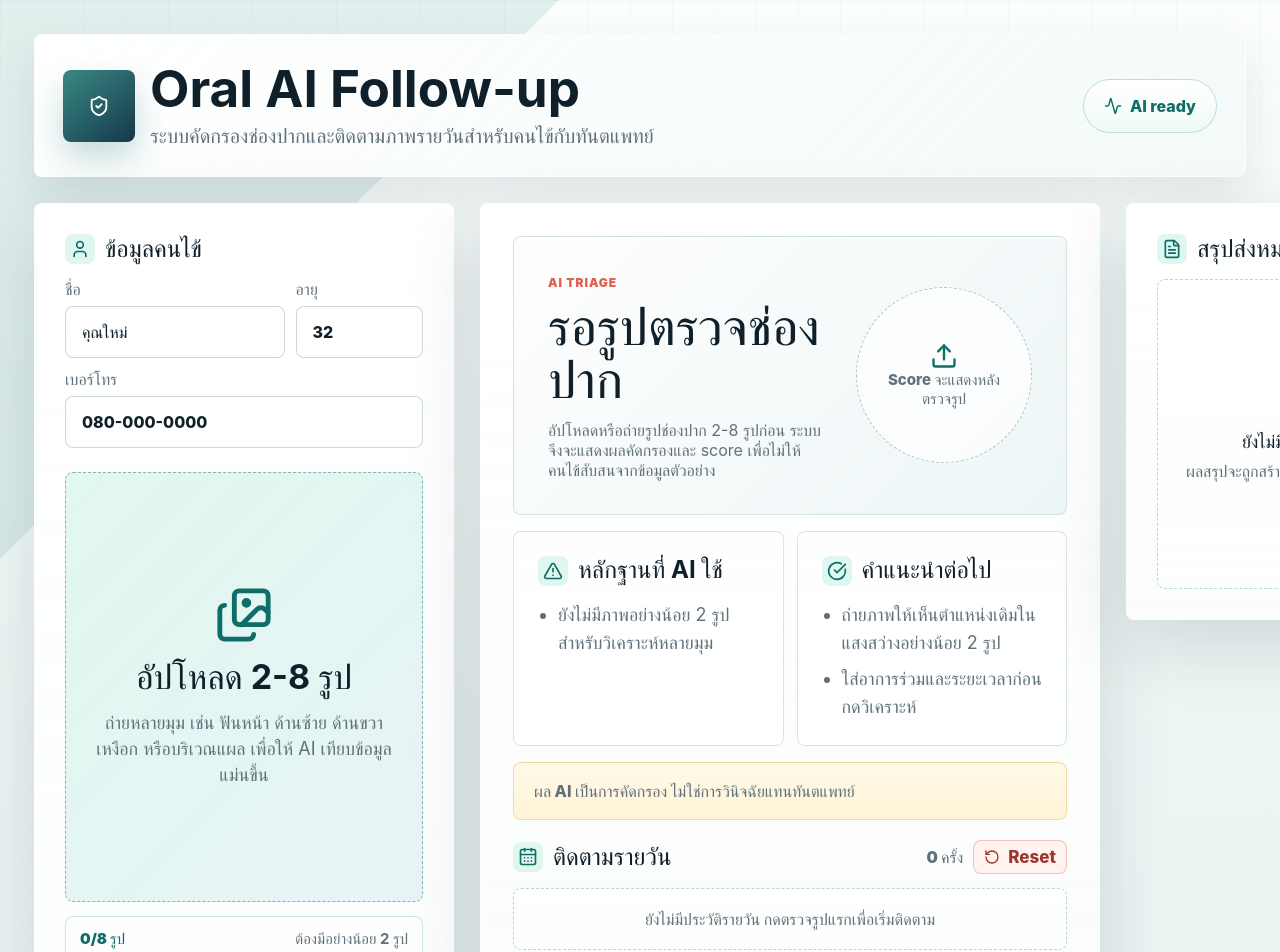
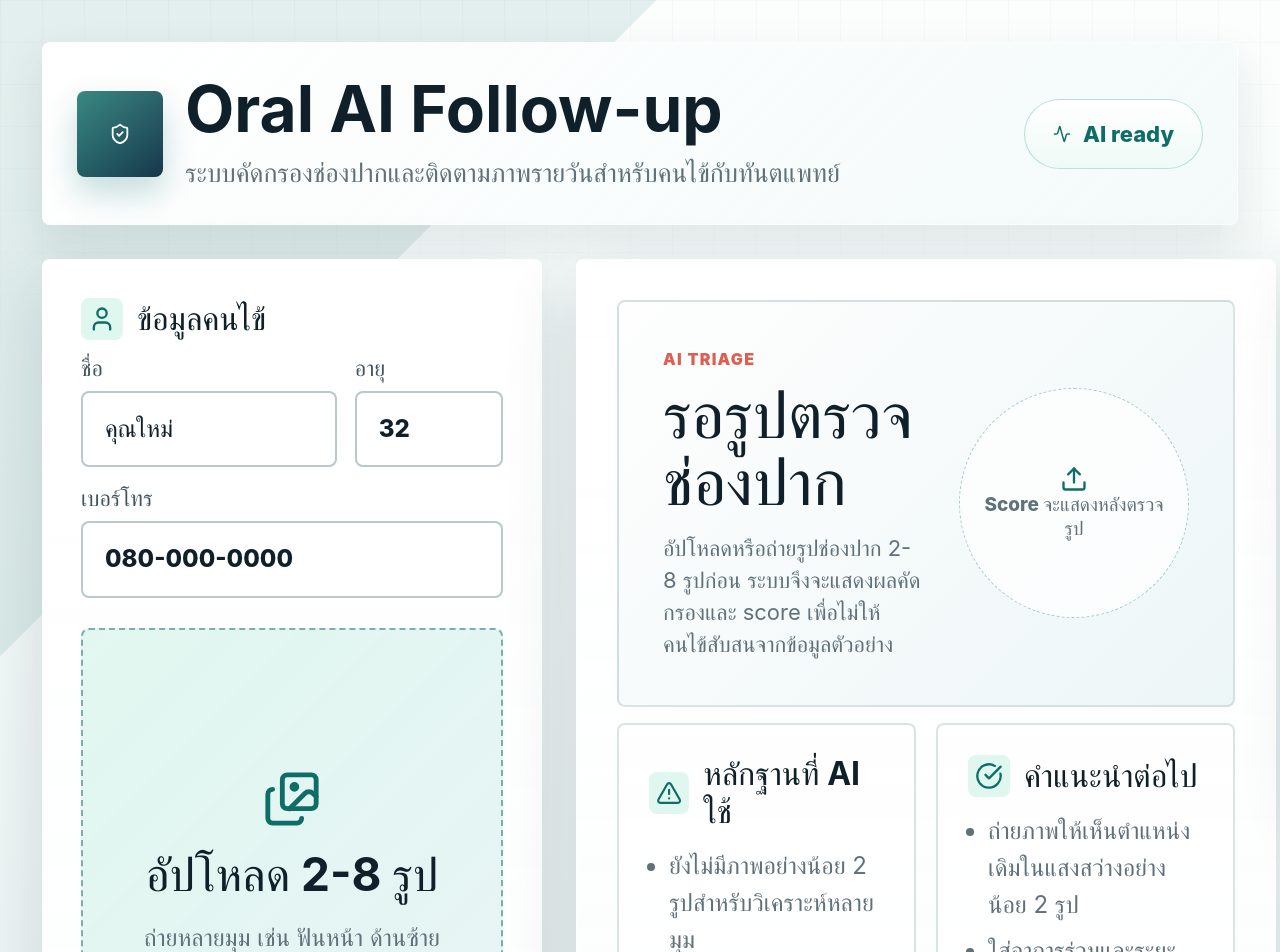
Before and after one commit to ZENLIK02/Teeth-Disease-AI, a React (Vite) app: page / in a window 1280 px wide. Shown: the top 952 px of the page. Built offline with nearby package versions, Linux system fonts and the light colour scheme.

Commit message:
Improve elderly-friendly UI sizing

```diff
--- a/src/App.css
+++ b/src/App.css
@@ -11,11 +11,12 @@
   --navy: #17364a;
   --panel: rgba(255, 255, 255, 0.82);
   --shadow: 0 24px 70px rgba(28, 56, 66, 0.16);
+  font-size: 20px;
 }
 
 .app-shell {
   min-height: 100svh;
-  padding: 34px;
+  padding: 42px;
   color: var(--ink);
   background:
     linear-gradient(135deg, rgba(15, 109, 104, 0.1) 0 20%, transparent 20% 100%),
@@ -45,8 +46,8 @@
 
 .topbar {
   max-width: 1840px;
-  margin: 0 auto 26px;
-  padding: 28px;
+  margin: 0 auto 34px;
+  padding: 34px;
   display: flex;
   align-items: center;
   justify-content: space-between;
@@ -71,13 +72,13 @@
 }
 
 .brand-lockup {
-  gap: 15px;
+  gap: 22px;
   min-width: 0;
 }
 
 .brand-mark {
-  width: 72px;
-  height: 72px;
+  width: 86px;
+  height: 86px;
   flex: 0 0 auto;
   display: grid;
   place-items: center;
@@ -97,26 +98,28 @@
 }
 
 h1 {
-  font-size: clamp(38px, 4vw, 62px);
+  font-size: clamp(48px, 5vw, 76px);
   line-height: 1;
   letter-spacing: 0;
 }
 
 .brand-lockup p {
-  margin-top: 10px;
+  margin-top: 14px;
   color: var(--muted);
-  font-size: 20px;
+  font-size: 26px;
+  line-height: 1.35;
 }
 
 .status-pill {
-  gap: 8px;
-  min-height: 54px;
-  padding: 0 20px;
+  gap: 12px;
+  min-height: 70px;
+  padding: 0 28px;
   border: 1px solid rgba(21, 151, 131, 0.28);
   border-radius: 999px;
   background: linear-gradient(180deg, #ffffff, #effaf7);
   color: var(--teal);
   font-weight: 800;
+  font-size: 22px;
   white-space: nowrap;
 }
 
@@ -124,8 +127,8 @@
   max-width: 1840px;
   margin: 0 auto;
   display: grid;
-  grid-template-columns: minmax(420px, 520px) minmax(620px, 1fr) minmax(390px, 500px);
-  gap: 26px;
+  grid-template-columns: minmax(500px, 600px) minmax(700px, 1fr) minmax(470px, 560px);
+  gap: 34px;
   align-items: start;
 }
 
@@ -143,23 +146,23 @@
 
 .intake-panel,
 .doctor-panel {
-  padding: 30px;
+  padding: 38px;
 }
 
 .analysis-panel {
-  padding: 32px;
+  padding: 40px;
 }
 
 .section-title {
-  gap: 10px;
+  gap: 14px;
   color: var(--teal);
   margin-bottom: 15px;
 }
 
 .section-title svg {
-  padding: 5px;
-  width: 30px;
-  height: 30px;
+  padding: 7px;
+  width: 42px;
+  height: 42px;
   border-radius: 8px;
   background: var(--mint);
 }
@@ -167,7 +170,7 @@
 .section-title h2,
 .section-title h3 {
   color: var(--ink);
-  font-size: 24px;
+  font-size: 32px;
   line-height: 1.2;
   letter-spacing: 0;
 }
@@ -175,14 +178,14 @@
 .field-grid {
   display: grid;
   grid-template-columns: minmax(0, 1fr) 0.58fr;
-  gap: 11px;
+  gap: 18px;
 }
 
 label {
   display: grid;
-  gap: 7px;
-  color: var(--muted);
-  font-size: 16px;
+  gap: 10px;
+  color: #40545d;
+  font-size: 22px;
   font-weight: 800;
 }
 
@@ -193,11 +196,13 @@
 input,
 textarea {
   width: 100%;
-  border: 1px solid rgba(115, 151, 153, 0.36);
+  border: 2px solid rgba(88, 125, 128, 0.42);
   border-radius: 8px;
   background: rgba(255, 255, 255, 0.78);
   color: var(--ink);
-  padding: 15px 16px;
+  padding: 20px 22px;
+  font-size: 24px;
+  line-height: 1.35;
   outline: none;
   box-shadow: inset 0 1px 0 rgba(255, 255, 255, 0.8);
 }
@@ -210,14 +215,14 @@
 textarea:focus {
   border-color: var(--teal-2);
   box-shadow:
-    0 0 0 4px rgba(21, 151, 131, 0.12),
+    0 0 0 6px rgba(21, 151, 131, 0.15),
     inset 0 1px 0 rgba(255, 255, 255, 0.8);
 }
 
 .upload-zone {
-  height: 430px;
-  margin: 24px 0 14px;
-  border: 1px dashed rgba(15, 109, 104, 0.45);
+  height: 540px;
+  margin: 30px 0 18px;
+  border: 2px dashed rgba(15, 109, 104, 0.5);
   border-radius: 8px;
   overflow: hidden;
   cursor: pointer;
@@ -251,30 +256,30 @@
   display: grid;
   place-content: center;
   justify-items: center;
-  gap: 12px;
-  padding: 30px;
+  gap: 18px;
+  padding: 40px;
   text-align: center;
   color: var(--teal);
 }
 
 .upload-placeholder strong {
   color: var(--ink);
-  font-size: 34px;
+  font-size: 46px;
 }
 
 .upload-placeholder span {
-  max-width: 360px;
+  max-width: 440px;
   color: var(--muted);
   line-height: 1.45;
-  font-size: 18px;
+  font-size: 24px;
 }
 
 .preview-grid {
   height: 100%;
   display: grid;
   grid-template-columns: repeat(2, minmax(0, 1fr));
-  gap: 10px;
-  padding: 10px;
+  gap: 14px;
+  padding: 14px;
 }
 
 .preview-grid figure {
@@ -291,14 +296,14 @@
   position: absolute;
   left: 10px;
   top: 10px;
-  min-width: 28px;
-  height: 28px;
+  min-width: 42px;
+  height: 42px;
   display: grid;
   place-items: center;
   border-radius: 999px;
   background: rgba(16, 32, 42, 0.72);
   color: white;
-  font-size: 14px;
+  font-size: 20px;
   font-weight: 900;
 }
 
@@ -306,13 +311,13 @@
   display: flex;
   justify-content: space-between;
   gap: 12px;
-  margin-bottom: 14px;
-  padding: 12px 14px;
-  border: 1px solid rgba(21, 151, 131, 0.22);
+  margin-bottom: 18px;
+  padding: 18px 20px;
+  border: 2px solid rgba(21, 151, 131, 0.28);
   border-radius: 8px;
   background: rgba(255, 255, 255, 0.72);
   color: var(--muted);
-  font-size: 15px;
+  font-size: 20px;
   font-weight: 900;
 }
 
@@ -321,23 +326,23 @@
 }
 
 .upload-actions {
-  gap: 9px;
+  gap: 14px;
 }
 
 button {
   border: 0;
   border-radius: 8px;
-  min-height: 56px;
-  padding: 0 20px;
+  min-height: 72px;
+  padding: 0 28px;
   display: inline-flex;
   align-items: center;
   justify-content: center;
-  gap: 8px;
+  gap: 12px;
   color: white;
   background: linear-gradient(135deg, var(--teal), #0b585b);
   cursor: pointer;
   font-weight: 800;
-  font-size: 17px;
+  font-size: 23px;
   transition:
     transform 150ms ease,
     box-shadow 150ms ease,
@@ -367,12 +372,12 @@
 .symptom-grid {
   display: grid;
   grid-template-columns: repeat(2, 1fr);
-  gap: 9px;
-  margin: 15px 0;
+  gap: 14px;
+  margin: 22px 0;
 }
 
 .symptom-grid button {
-  min-height: 52px;
+  min-height: 68px;
   background: rgba(247, 251, 250, 0.92);
   color: #36515c;
   border: 1px solid rgba(123, 157, 160, 0.28);
@@ -392,29 +397,31 @@
 .analyze-button,
 .send-button {
   width: 100%;
-  margin-top: 20px;
+  margin-top: 26px;
   background: linear-gradient(135deg, var(--coral), #c8463a);
   box-shadow: 0 18px 30px rgba(222, 94, 80, 0.18);
 }
 
 .send-button {
-  min-height: 60px;
+  min-height: 78px;
 }
 
 .error-text {
-  margin-top: 10px;
+  margin-top: 16px;
   color: #b43122;
   font-weight: 800;
+  font-size: 22px;
+  line-height: 1.45;
 }
 
 .scan-animation {
   display: grid;
-  grid-template-columns: 122px 1fr;
-  gap: 18px;
+  grid-template-columns: 150px 1fr;
+  gap: 24px;
   align-items: center;
-  padding: 18px;
-  margin-bottom: 16px;
-  border: 1px solid rgba(21, 151, 131, 0.22);
+  padding: 26px;
+  margin-bottom: 24px;
+  border: 2px solid rgba(21, 151, 131, 0.25);
   border-radius: 8px;
   background:
     linear-gradient(135deg, rgba(223, 247, 239, 0.94), rgba(255, 255, 255, 0.88));
@@ -422,7 +429,7 @@
 }
 
 .scan-frame {
-  height: 112px;
+  height: 144px;
   border-radius: 8px;
   display: grid;
   place-items: center;
@@ -447,19 +454,21 @@
 }
 
 .scan-animation h2 {
-  font-size: 30px;
+  font-size: 38px;
   line-height: 1.15;
   letter-spacing: 0;
 }
 
 .scan-animation p {
-  margin-top: 6px;
+  margin-top: 10px;
   color: var(--muted);
+  font-size: 22px;
+  line-height: 1.45;
 }
 
 .progress-track {
-  height: 8px;
-  margin-top: 14px;
+  height: 14px;
+  margin-top: 20px;
   border-radius: 99px;
   overflow: hidden;
   background: rgba(15, 109, 104, 0.12);
@@ -476,15 +485,15 @@
 
 .risk-band {
   display: grid;
-  grid-template-columns: minmax(0, 1fr) 176px;
-  gap: 28px;
+  grid-template-columns: minmax(0, 1fr) 230px;
+  gap: 36px;
   align-items: center;
-  padding: 34px;
+  padding: 44px;
   border-radius: 8px;
   background:
     linear-gradient(135deg, rgba(255, 255, 255, 0.96), rgba(242, 250, 249, 0.88)),
     #f7fbfa;
-  border: 1px solid var(--line);
+  border: 2px solid var(--line);
   box-shadow: inset 0 1px 0 rgba(255, 255, 255, 0.85);
 }
 
@@ -496,15 +505,15 @@
 
 .eyebrow {
   color: var(--coral);
-  font-size: 12px;
+  font-size: 16px;
   font-weight: 900;
   letter-spacing: 0.08em;
   text-transform: uppercase;
 }
 
 .risk-band h2 {
-  margin: 9px 0 13px;
-  font-size: clamp(40px, 4vw, 64px);
+  margin: 12px 0 18px;
+  font-size: clamp(52px, 5vw, 84px);
   line-height: 1.04;
   letter-spacing: 0;
 }
@@ -517,12 +526,14 @@
 .empty-timeline,
 .doctor-empty span {
   color: var(--muted);
+  font-size: 22px;
+  line-height: 1.45;
 }
 
 .risk-meter,
 .pending-score {
   aspect-ratio: 1;
-  min-width: 170px;
+  min-width: 220px;
   display: grid;
   place-content: center;
   justify-items: center;
@@ -532,7 +543,7 @@
 }
 
 .risk-meter {
-  border: 13px solid #7fc7ad;
+  border: 16px solid #7fc7ad;
   box-shadow: 0 16px 34px rgba(30, 75, 82, 0.12);
 }
 
@@ -545,7 +556,7 @@
 }
 
 .risk-meter strong {
-  font-size: 52px;
+  font-size: 72px;
   line-height: 1;
 }
 
@@ -557,13 +568,13 @@
 }
 
 .risk-meter small {
-  font-size: 14px;
+  font-size: 18px;
 }
 
 .risk-meter em {
-  max-width: 112px;
-  margin-top: 4px;
-  font-size: 12px;
+  max-width: 148px;
+  margin-top: 8px;
+  font-size: 16px;
   font-style: normal;
   line-height: 1.2;
 }
@@ -577,7 +588,7 @@
 
 .pending-score span {
   color: var(--muted);
-  font-size: 15px;
+  font-size: 19px;
   font-weight: 800;
   line-height: 1.3;
 }
@@ -585,7 +596,7 @@
 .metrics-row,
 .two-column {
   display: grid;
-  gap: 13px;
+  gap: 20px;
 }
 
 .metrics-row {
@@ -594,17 +605,17 @@
 }
 
 .metric {
-  min-height: 148px;
-  padding: 22px;
+  min-height: 180px;
+  padding: 28px;
   background: rgba(255, 255, 255, 0.78);
-  border: 1px solid var(--line);
+  border: 2px solid var(--line);
   border-radius: 8px;
 }
 
 .metric span {
   display: block;
   color: var(--muted);
-  font-size: 14px;
+  font-size: 18px;
   font-weight: 900;
   margin-bottom: 8px;
 }
@@ -612,7 +623,7 @@
 .metric strong {
   color: var(--ink);
   line-height: 1.35;
-  font-size: 20px;
+  font-size: 26px;
 }
 
 .metric.urgent {
@@ -626,10 +637,10 @@
 }
 
 .two-column > div {
-  min-height: 190px;
-  border: 1px solid var(--line);
+  min-height: 240px;
+  border: 2px solid var(--line);
   border-radius: 8px;
-  padding: 24px;
+  padding: 30px;
   background: rgba(255, 255, 255, 0.68);
 }
 
@@ -637,7 +648,7 @@
   margin: 0;
   padding-left: 20px;
   line-height: 1.55;
-  font-size: 18px;
+  font-size: 24px;
 }
 
 .check-list li + li {
@@ -645,18 +656,20 @@
 }
 
 .medical-caveat {
-  margin-top: 16px;
-  padding: 18px 20px;
+  margin-top: 22px;
+  padding: 24px 28px;
   border-radius: 8px;
   background: linear-gradient(180deg, #fff9ea, #fff4d6);
   border: 1px solid rgba(231, 185, 93, 0.48);
   font-weight: 800;
+  font-size: 23px;
+  line-height: 1.45;
 }
 
 .timeline-header {
   justify-content: space-between;
-  gap: 12px;
-  margin-top: 20px;
+  gap: 18px;
+  margin-top: 30px;
 }
 
 .timeline-header .section-title {
@@ -671,11 +684,12 @@
   color: var(--muted);
   font-weight: 900;
   white-space: nowrap;
+  font-size: 22px;
 }
 
 .reset-button {
-  min-height: 34px;
-  padding-inline: 10px;
+  min-height: 52px;
+  padding-inline: 18px;
   color: #9d362f;
   background: #fff2ef;
   border: 1px solid rgba(222, 94, 80, 0.32);
@@ -685,21 +699,21 @@
 .timeline {
   display: grid;
   grid-template-columns: repeat(3, minmax(0, 1fr));
-  gap: 10px;
-  margin-top: 14px;
+  gap: 16px;
+  margin-top: 20px;
 }
 
 .timeline-item {
-  min-height: 128px;
+  min-height: 160px;
   display: grid;
-  grid-template-columns: 98px 1fr 42px;
-  gap: 10px;
+  grid-template-columns: 124px 1fr 54px;
+  gap: 14px;
   align-items: center;
   text-align: left;
-  padding: 9px;
+  padding: 14px;
   color: var(--ink);
   background: rgba(255, 255, 255, 0.76);
-  border: 1px solid var(--line);
+  border: 2px solid var(--line);
   box-shadow: none;
 }
 
@@ -709,7 +723,7 @@
 }
 
 .timeline-item img {
-  height: 102px;
+  height: 130px;
   border-radius: 8px;
 }
 
@@ -719,29 +733,29 @@
   -webkit-box-orient: vertical;
   -webkit-line-clamp: 2;
   color: var(--muted);
-  font-size: 15px;
+  font-size: 19px;
   margin-top: 3px;
 }
 
 .timeline-item b {
   justify-self: end;
   color: var(--coral);
-  font-size: 20px;
+  font-size: 28px;
 }
 
 .timeline-item small {
   display: block;
   margin-top: 4px;
   color: var(--teal);
-  font-size: 13px;
+  font-size: 17px;
   font-weight: 900;
 }
 
 .empty-timeline,
 .doctor-empty {
-  margin-top: 14px;
-  padding: 20px;
-  border: 1px dashed rgba(15, 109, 104, 0.28);
+  margin-top: 20px;
+  padding: 30px;
+  border: 2px dashed rgba(15, 109, 104, 0.32);
   border-radius: 8px;
   background: rgba(255, 255, 255, 0.58);
   text-align: center;
@@ -749,7 +763,7 @@
 }
 
 .doctor-photo {
-  min-height: 280px;
+  min-height: 360px;
   display: grid;
   grid-template-columns: repeat(2, minmax(0, 1fr));
   gap: 8px;
@@ -763,14 +777,15 @@
 
 .summary-list {
   display: grid;
-  gap: 11px;
+  gap: 18px;
   margin: 0;
 }
 
 .summary-list div {
   display: grid;
-  grid-template-columns: 116px 1fr;
-  gap: 8px;
+  grid-template-columns: 150px 1fr;
+  gap: 12px;
+  font-size: 22px;
 }
 
 .summary-list dt {
@@ -784,18 +799,18 @@
 }
 
 blockquote {
-  margin: 15px 0 0;
-  padding: 15px;
-  border-left: 4px solid var(--teal);
+  margin: 22px 0 0;
+  padding: 22px;
+  border-left: 6px solid var(--teal);
   background: rgba(244, 250, 249, 0.86);
   border-radius: 0 8px 8px 0;
   line-height: 1.55;
-  font-size: 17px;
+  font-size: 22px;
 }
 
 .send-status {
-  margin-top: 12px;
-  padding: 12px;
+  margin-top: 18px;
+  padding: 18px;
   display: flex;
   align-items: center;
   gap: 9px;
@@ -805,6 +820,7 @@
   color: var(--teal);
   font-weight: 800;
   line-height: 1.35;
+  font-size: 20px;
 }
 
 .send-status.sending {
@@ -814,8 +830,8 @@
 }
 
 .mini-spinner {
-  width: 18px;
-  height: 18px;
+  width: 26px;
+  height: 26px;
   flex: 0 0 auto;
   border-radius: 50%;
   border: 3px solid rgba(147, 98, 26, 0.22);
@@ -824,7 +840,7 @@
 }
 
 .doctor-empty {
-  min-height: 310px;
+  min-height: 400px;
   display: grid;
   place-content: center;
   justify-items: center;
@@ -834,7 +850,7 @@
 
 .doctor-empty strong {
   color: var(--ink);
-  font-size: 18px;
+  font-size: 28px;
 }
 
 .pdf-report {
@@ -996,7 +1012,7 @@
 
 @media (max-width: 1220px) {
   .workspace-grid {
-    grid-template-columns: minmax(380px, 480px) 1fr;
+    grid-template-columns: 1fr;
   }
 
   .doctor-panel {
@@ -1006,12 +1022,12 @@
 
 @media (max-width: 860px) {
   .app-shell {
-    padding: 14px;
+    padding: 18px;
   }
 
   .topbar {
     display: grid;
-    padding: 15px;
+    padding: 22px;
   }
 
   .brand-lockup {
@@ -1033,8 +1049,8 @@
 
   .risk-meter,
   .pending-score {
-    width: 170px;
-    min-width: 170px;
+    width: 220px;
+    min-width: 220px;
   }
 
   .timeline-header {
@@ -1043,6 +1059,18 @@
 }
 
 @media (max-width: 520px) {
+  :root {
+    font-size: 18px;
+  }
+
+  h1 {
+    font-size: 42px;
+  }
+
+  .brand-lockup p {
+    font-size: 21px;
+  }
+
   .field-grid,
   .symptom-grid {
     grid-template-columns: 1fr;
@@ -1054,7 +1082,7 @@
 
   .upload-actions {
     display: grid;
-    grid-template-columns: 1fr 1fr;
+    grid-template-columns: 1fr;
   }
 
   .preview-grid,
@@ -1066,4 +1094,12 @@
     grid-template-columns: 1fr;
     gap: 2px;
   }
+
+  .upload-zone {
+    height: 480px;
+  }
+
+  .risk-band h2 {
+    font-size: 46px;
+  }
 }
```
